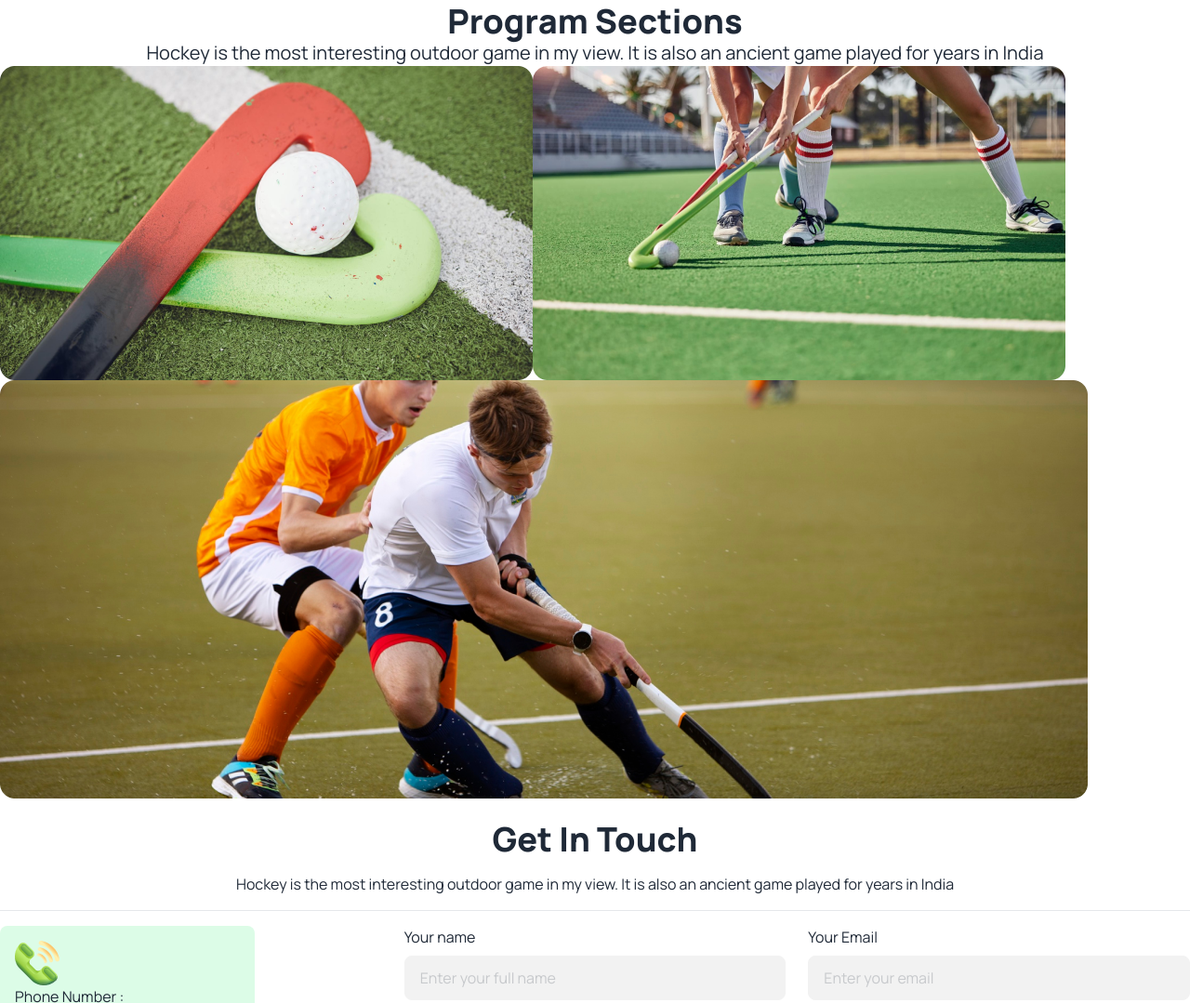
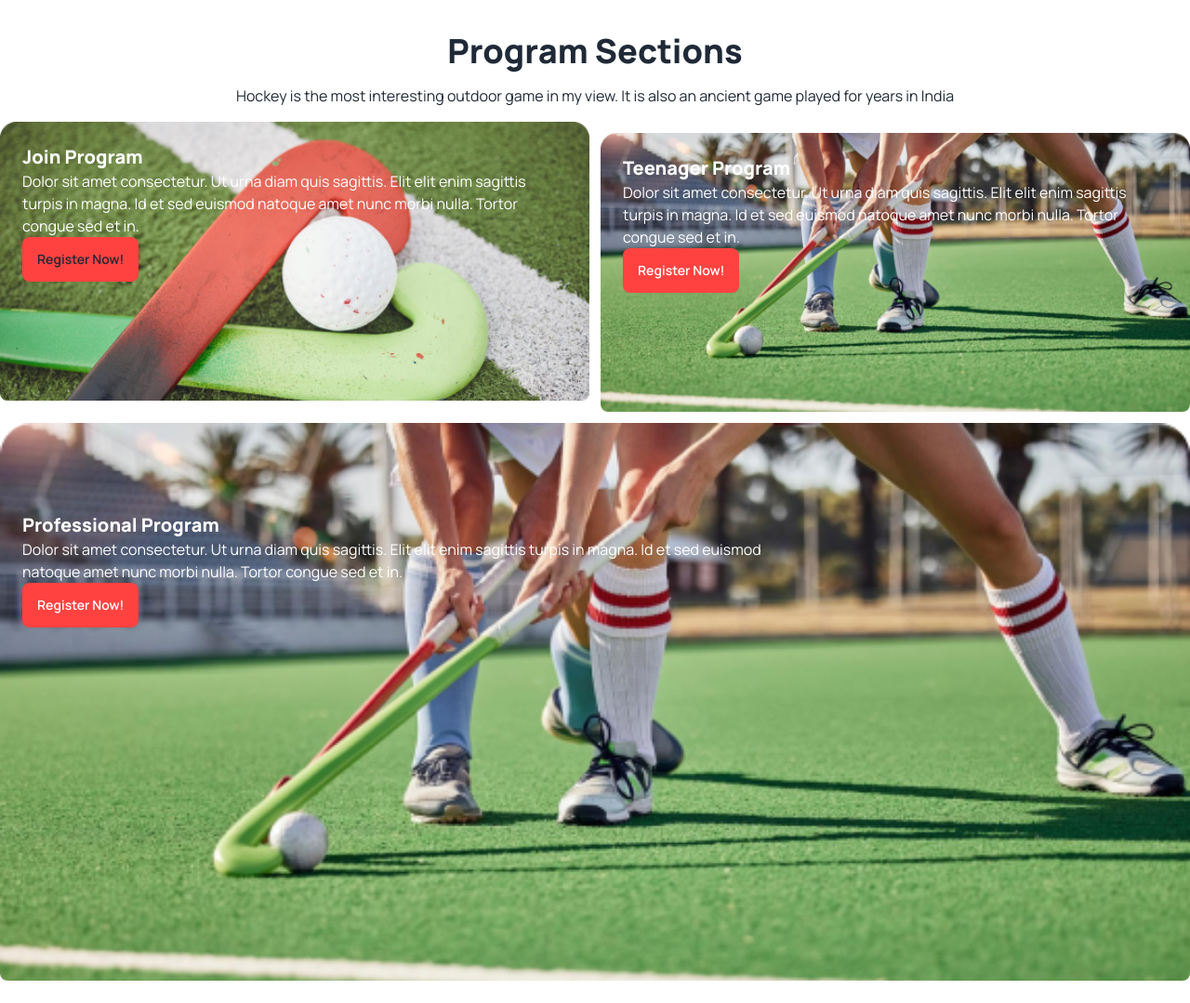
Before and after one commit to tamannatuba/about-hockey, a plain HTML site: page index.html in a window 1280 px wide. Shown: the part 995-2074 px from the top of the page at 93% size. Drawn offline with nearby package versions, Linux system fonts and the light colour scheme.

Commit message:
section programme added

```diff
--- a/index.html
+++ b/index.html
@@ -153,18 +153,46 @@
     </section>
 
     <!-- programe section -->
-    <section class="container mx-auto">
-      <h1 class="text-4xl font-extrabold text-center">Program Sections</h1>
-      <p class="text-xl text-center">Hockey is the most interesting outdoor game in my view. It is also an ancient game
+    <section class="container mx-auto py-4">
+      <h1 class="text-4xl font-extrabold text-center py-4">Program Sections</h1>
+      <p class="text-center pb-4">Hockey is the most interesting outdoor game in my view. It is also an ancient game
         played for years in India</p>
 
       <div class="">
-        <div class="flex w-full">
-          <img src="./images/two.png" alt="">
-          <img src="./images/three.png" alt="">
+        <div class="lg:flex gap-3">
+         <div class="bg-no-repeat rounded-lg w-[100%] lg:w-full h-[300px] bg-cover bg-[url(./images/two.png)]">
+          <div class="p-6 text-white">
+            <h2 class="font-bold text-xl">Join Program</h2>
+            <p>Dolor sit amet consectetur. Ut urna diam quis sagittis. Elit elit
+              enim sagittis turpis in magna. Id et sed euismod natoque amet nunc morbi nulla. Tortor congue sed et in.</p>
+              <button class="btn bg-hockey-primary border-0">Register Now!</button>
+
+          </div>
+
+
+         </div>
+         <div class="bg-no-repeat rounded-lg w-[100%] mt-3 lg:w-full h-[300px] bg-cover bg-[url(./images/three.png)]">
+          <div class="p-6">
+            <h2 class="text-xl text-white font-bold">Teenager Program</h2>
+          <p class="text-white">Dolor sit amet consectetur. Ut urna diam quis sagittis. Elit elit
+            enim sagittis turpis in magna. Id et sed euismod natoque amet nunc morbi nulla. Tortor congue sed et in.</p>
+            <button class="btn bg-hockey-primary text-white border-0">Register Now!</button>
+          </div>
+
+         </div>
         </div>
-        <div class="">
-          <img src="./images/four.png" alt="">
+        <div class="mt-3">
+          <div class="bg-no-repeat rounded-lg w-[100%] lg:w-full h-[600px] bg-cover bg-[url(./images/three.png)]">
+            <div class="text-white px-6 pt-24">
+              <h2 class="text-xl font-bold">Professional Program</h2>
+            <p class="w-2/3">Dolor sit amet consectetur. Ut urna diam quis sagittis. Elit elit
+              enim sagittis turpis in magna. Id et sed euismod natoque amet nunc morbi nulla. Tortor congue sed et in.</p>
+              <button class="btn bg-hockey-primary text-white border-0">Register Now!</button>
+
+            </div>
+
+
+
 
         </div>
 
```
